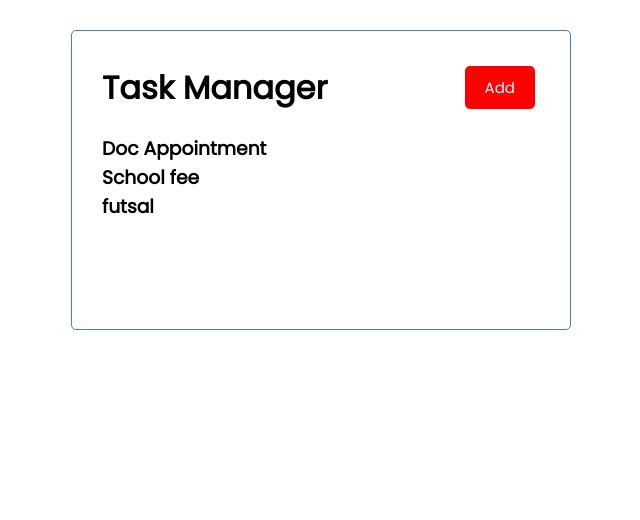
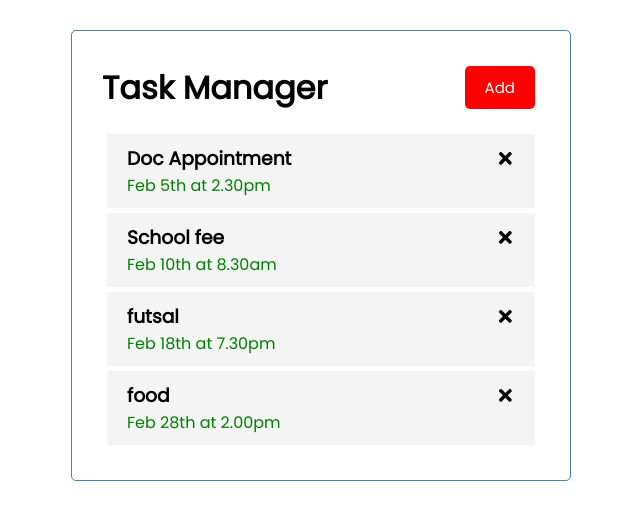
Before and after one commit to NishanthManiwannan/Task_Manager, a React (Create React App) app: page / in a window 1280 px wide. Shown: the top 520 px of the page, without its empty margins (319-959 px from the left). Built offline with nearby package versions, Linux system fonts and the light colour scheme.

Commit message:
Tasks and Task .js (map delete function)

```diff
--- a/package.json
+++ b/package.json
@@ -8,6 +8,7 @@
     "@testing-library/user-event": "^12.8.3",
     "react": "^17.0.2",
     "react-dom": "^17.0.2",
+    "react-icons": "^4.2.0",
     "react-scripts": "4.0.3",
     "web-vitals": "^1.1.2"
   },
--- a/src/App.js
+++ b/src/App.js
@@ -1,11 +1,45 @@
 import Header from './components/Header';
-import Task from './components/Task';
+import Task from './components/Tasks';
+import { useState } from 'react'
 
 const App = () => {
+
+  const [task, setTasks] = useState([
+    {
+      id: '1',
+      text: 'Doc Appointment',
+      day: 'Feb 5th at 2.30pm',
+      reminder: true
+    },
+    {
+      id: '2',
+      text: 'School fee',
+      day: 'Feb 10th at 8.30am',
+      reminder: true
+    },
+    {
+      id: '3',
+      text: 'futsal',
+      day: 'Feb 18th at 7.30pm',
+      reminder: false
+    },
+    {
+      id: '4',
+      text: 'food',
+      day: 'Feb 28th at 2.00pm',
+      reminder: true
+    }
+  ])
+
+  //Delete task
+  const deleteTask = (id) => {
+    setTasks(task.filter((task) => task.id !== id))
+  }
+
   return (
     <div className="container">
-      <Header/>
-      <Task/>
+      <Header />
+      {task.length > 0 ? (<Task task={task} onDelete={deleteTask} />) : ('Empty Tasks')}
     </div>
   );
 }
--- a/src/components/Header.js
+++ b/src/components/Header.js
@@ -1,7 +1,8 @@
 import React from 'react'
 import Button from './Button'
 
-const Header = ({title}) => {
+const Header = ({ title }) => {
+
     const onClick = (e) => {
         console.log('Clicked from header')
     }
@@ -18,7 +19,7 @@
 }
 
 Header.defaultProps = {
-    title : 'Task Manager',
+    title: 'Task Manager',
 }
 
 // ========== CSS in JS ===================
--- a/src/components/Task.js
+++ b/src/components/Task.js
@@ -1,33 +1,13 @@
 import React from 'react'
-
-const task = [
-    {
-        id : '1',
-        text : 'Doc Appointment',
-        day : 'Feb 5th at 2.30pm',
-        reminder : true
-    },
-    {
-        id : '2',
-        text : 'School fee',
-        day : 'Feb 10th at 8.30am',
-        reminder : true
-    },
-    {
-        id : '3',
-        text : 'futsal',
-        day : 'Feb 18th at 7.30pm',
-        reminder : false
-    }
-]
-
-const Task = () => {
+import { FaTimes } from 'react-icons/fa'
+const Task = ({ task, onDelete }) => {
     return (
-        <>
-          {task.map((task) => (
-                <h3>{task.text}</h3>
-          ))}
-        </>
+        <div className="task">
+            <h3>
+                {task.text} <FaTimes style={{ cursor: 'pointer' }} onClick={() => onDelete(task.id)} />
+            </h3>
+            <p style={{ color: 'green' }}>{task.day}</p>
+        </div>
     )
 }
 
--- /dev/null
+++ b/src/components/Tasks.js
@@ -0,0 +1,30 @@
+import React from 'react'
+// import { useState } from 'react'
+import Task from './Task'
+
+const Tasks = ({ task, onDelete }) => {
+
+  // const [task, useTask] = useState([
+  //     {
+  //         id : '1',
+  //         text : 'Doc Appointment',
+  //         day : 'Feb 5th at 2.30pm',
+  //         reminder : true
+  //     }
+  // ] )
+
+
+  return (
+    <>
+      {/* {task.map((task) => (
+                <h3 key={task.id}>{task.text}</h3>
+          ))}   */}
+
+      {task.map((task) => (
+        <Task key={task.id} task={task} onDelete={onDelete} />
+      ))}
+    </>
+  )
+}
+
+export default Tasks
```
Also changed, not shown: src/components/Button.js (+6 -6 lines), 1 other file (tests, documents, lock files or other folders).
